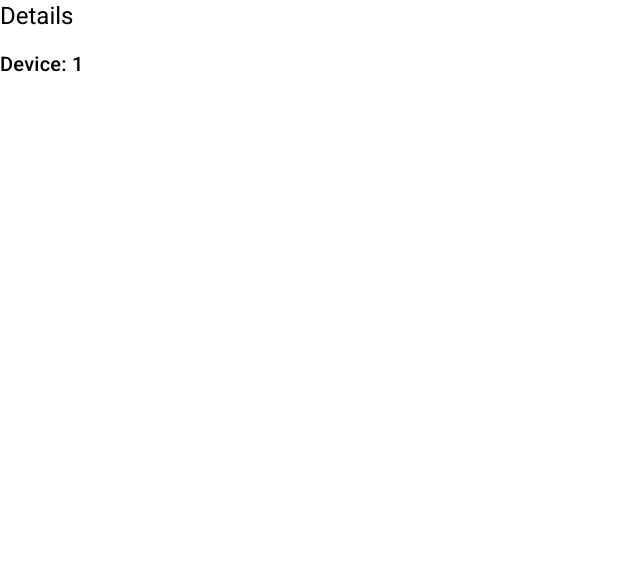
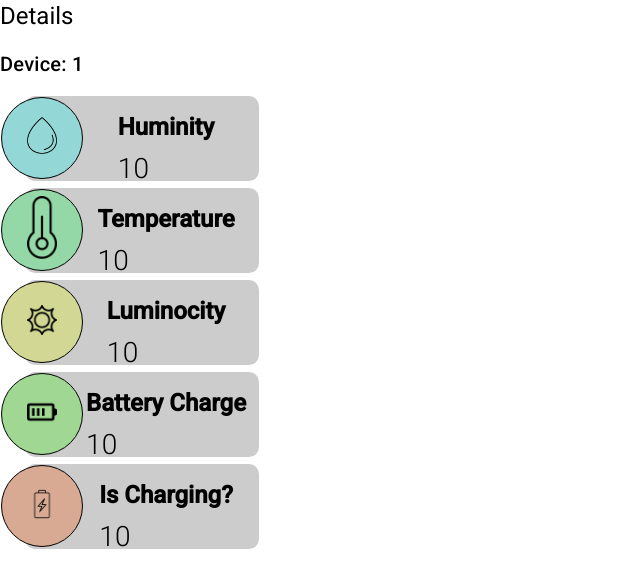
Before and after one commit to Douglas10009/Dashboard_Modular_Irrigation, an Angular app: page /details/1 in a window 1280 px wide. Shown: the top 588 px of the page, without its empty margins (0-640 px from the left). Built offline with nearby package versions, Linux system fonts and the light colour scheme.

Commit message:
feat: Init details component

```diff
--- a/src/app/pages/details-system/details-system.component.html
+++ b/src/app/pages/details-system/details-system.component.html
@@ -2,7 +2,16 @@
 <h2>Device: {{device}}</h2>
 
 <div class="content">
-  <div class="info">
-
+  <div class="cards">
+    <app-data-card title="Huminity" srcIcon="./assets/drip.png" [value]="valueHuminity" altIcon="A drip icon"
+      hexBgColor="#93D8D7"></app-data-card>
+    <app-data-card title="Temperature" srcIcon="./assets/thermometer.png" [value]="valueTemperature"
+      altIcon="A thermometer icon" hexBgColor="#93D8A6"></app-data-card>
+    <app-data-card title="Luminocity" srcIcon="./assets/sun.png" [value]="valueLuminocity" altIcon="A sun icon"
+      hexBgColor="#D2D893"></app-data-card>
+    <app-data-card title="Battery Charge" srcIcon="./assets/full-battery.png" [value]="valueBatteryCharge"
+      altIcon="A battery charged icon" hexBgColor="#a0d893"></app-data-card>
+    <app-data-card title="Is Charging?" srcIcon="./assets/battery-charging.png" [value]="isBatteryCharging"
+      altIcon="A battery charging icon" hexBgColor="#d8aa93"></app-data-card>
   </div>
 </div>
--- a/src/app/pages/details-system/details-system.component.ts
+++ b/src/app/pages/details-system/details-system.component.ts
@@ -1,11 +1,11 @@
 import { Component } from '@angular/core';
 import { ActivatedRoute } from '@angular/router';
-import { SystemCardComponent } from '../../components/system-card/system-card.component';
+import { DataCardComponent } from '../../components/data-card/data-card.component';
 
 @Component({
   selector: 'app-details-system',
   standalone: true,
-  imports: [SystemCardComponent],
+  imports: [DataCardComponent],
   templateUrl: './details-system.component.html',
   styleUrl: './details-system.component.scss'
 })
@@ -13,4 +13,10 @@ export class DetailsSystemComponent {
   device = this.activatedRoute.snapshot.params['device'];
 
   constructor (private activatedRoute: ActivatedRoute) {}
+
+  valueHuminity:string = '10';
+  valueTemperature:string = '10';
+  valueLuminocity:string = '10';
+  valueBatteryCharge:string = '10';
+  isBatteryCharging:string = '10';
 }
```
